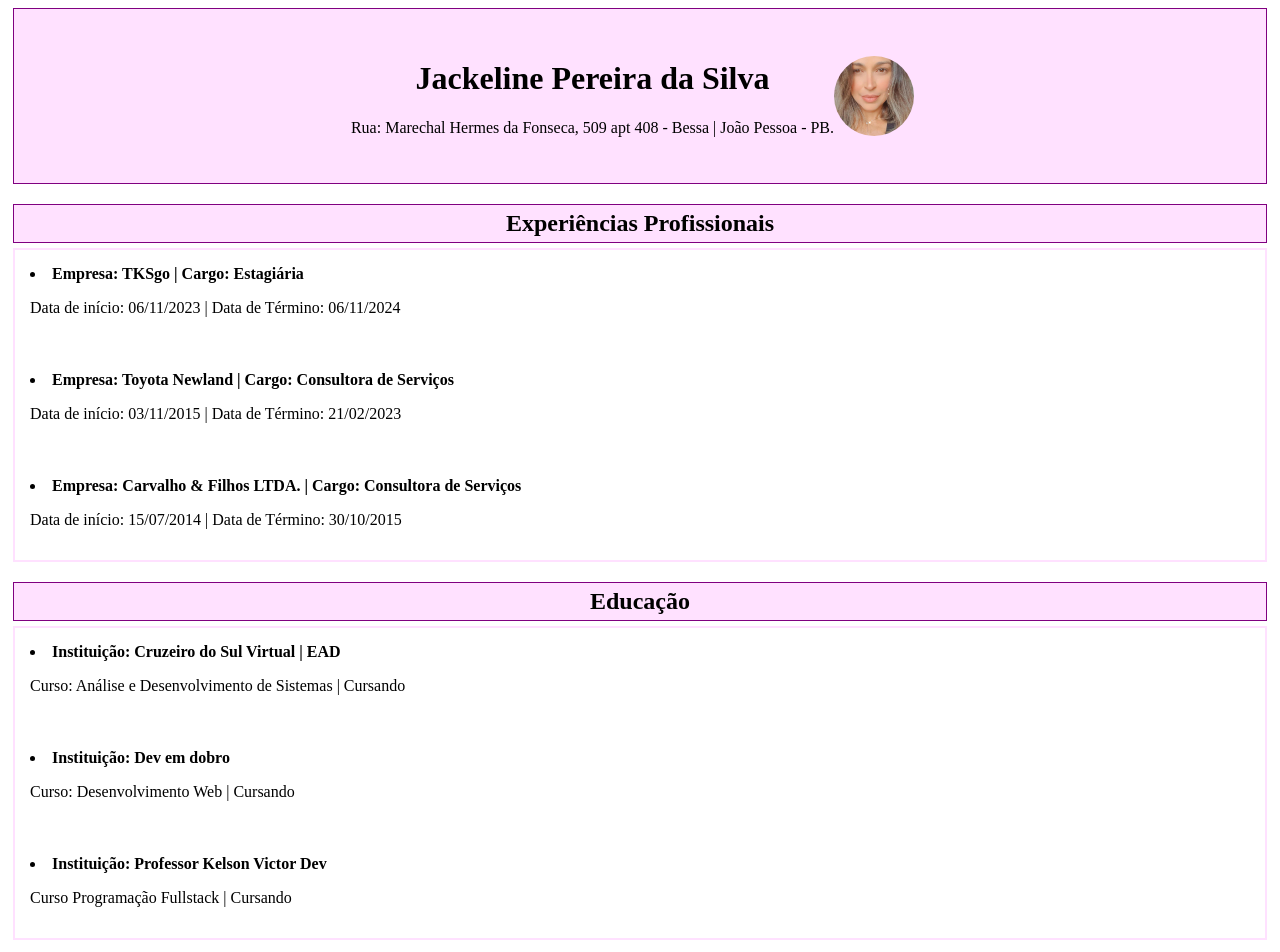
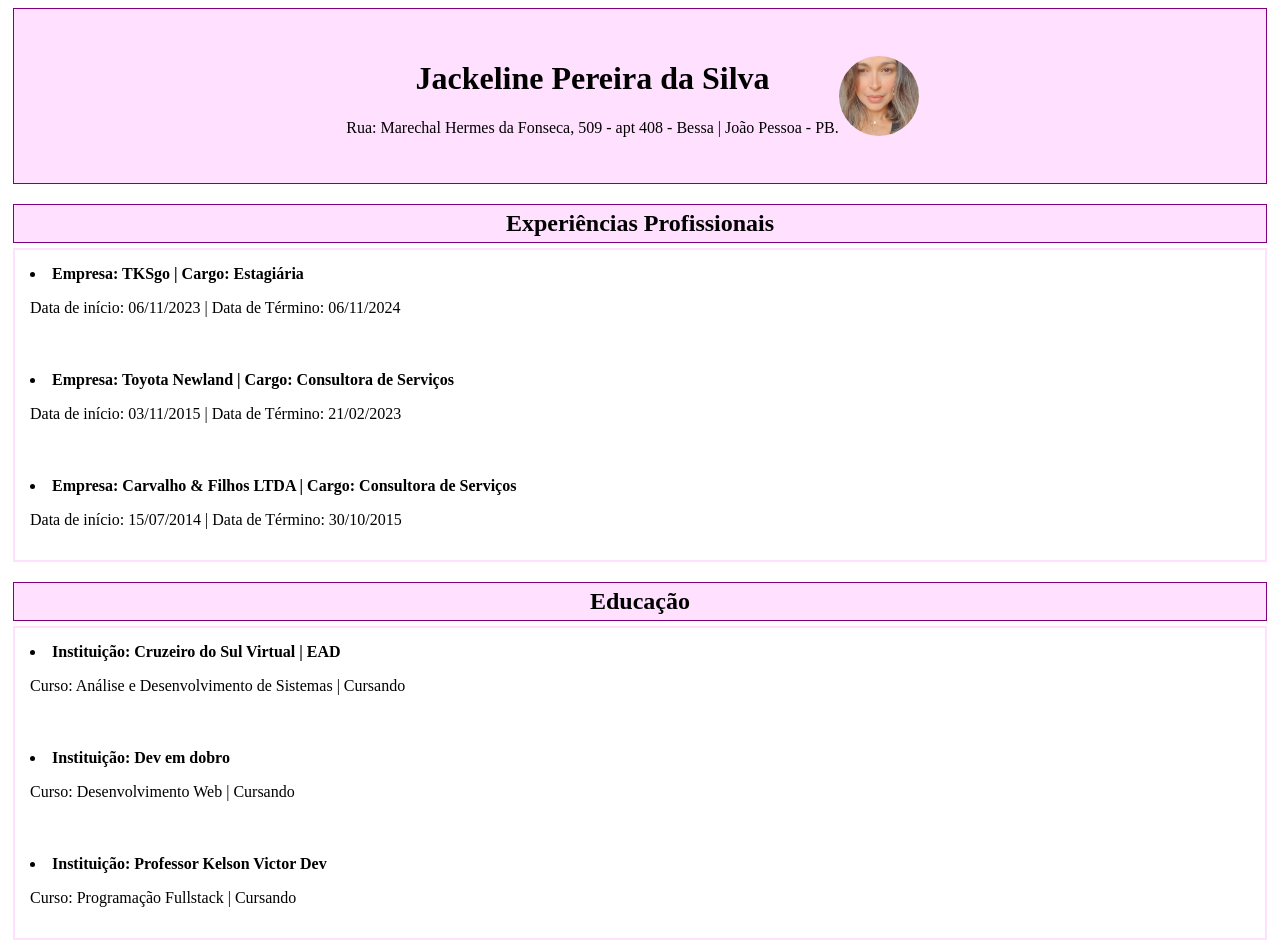
Before and after one commit to JackelinePSilva/desafio-cv, a plain HTML site: page index.html in a window 1280 px wide. Shown: the top 952 px of the page. Drawn offline with Linux system fonts and the light colour scheme.

Commit message:
Corrigindo CV

```diff
--- a/index.html
+++ b/index.html
@@ -10,7 +10,7 @@
     <header class="header-container">
         <div class="text-container">
             <h1>Jackeline Pereira da Silva</h1>
-            <p>Rua: Marechal Hermes da Fonseca, 509 apt 408 - Bessa  |   João Pessoa - PB.</p>
+            <p>Rua: Marechal Hermes da Fonseca, 509 - apt 408 - Bessa  |   João Pessoa - PB.</p>
         </div>
         <img class="image-cv" src="/image/jack_foto.jpeg" alt="foto Jackeline">
     </header>
@@ -29,7 +29,7 @@
             </li>
             <br>
             <li>
-                <strong>Empresa: Carvalho & Filhos LTDA.  |   Cargo: Consultora de Serviços</strong>
+                <strong>Empresa: Carvalho & Filhos LTDA  |   Cargo: Consultora de Serviços</strong>
                 <p>Data de início: 15/07/2014  |  Data de Término: 30/10/2015</p>
             </li>
         </ul>
@@ -50,7 +50,7 @@
             <br>
             <li>
                 <strong>Instituição: Professor Kelson Victor Dev</strong>
-                <p>Curso Programação Fullstack   |   Cursando</p>
+                <p>Curso: Programação Fullstack   |   Cursando</p>
             </li>
         </ul>
     </section>
```
